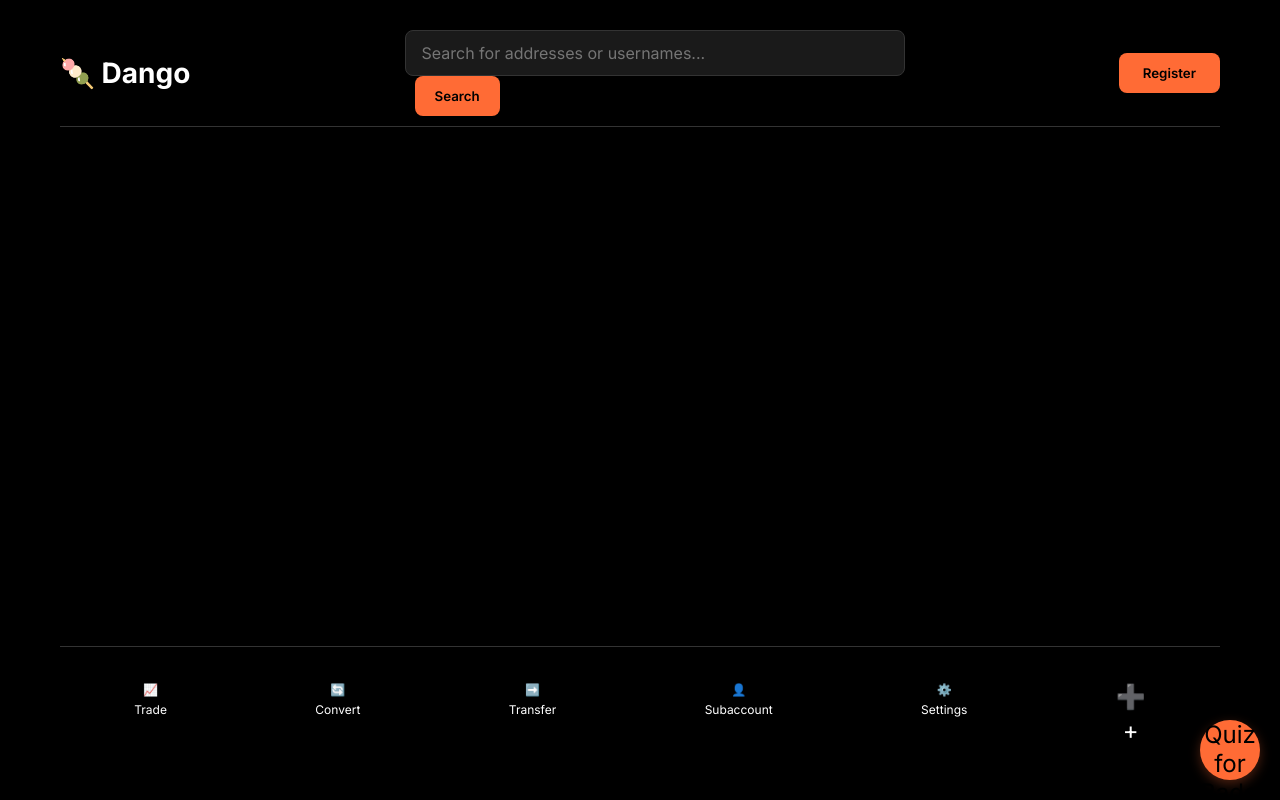
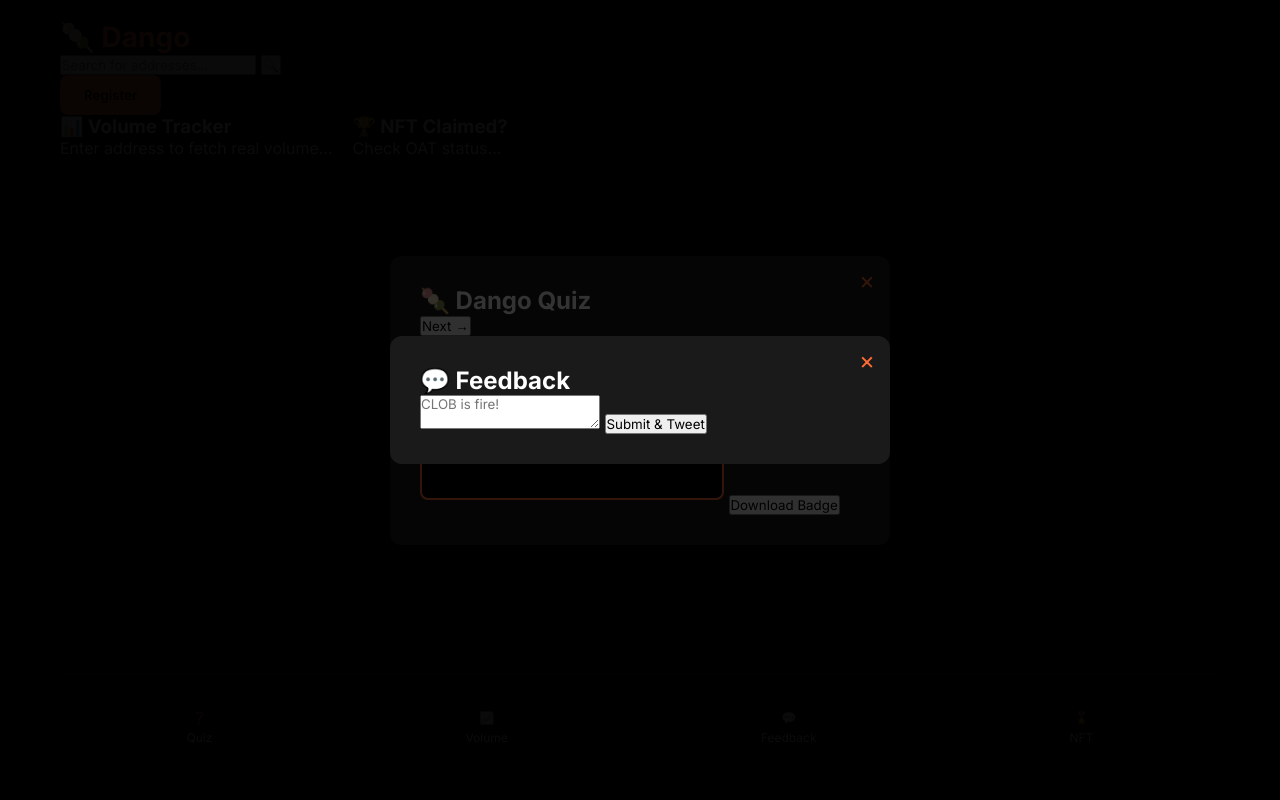
Before and after one commit to airdropbazigar-cyber/dango-testnet-hub, a plain HTML site: page index.html in a window 1280 px wide. Drawn offline with Linux system fonts and the light colour scheme.

Commit message:
Update index.html

```diff
--- a/index.html
+++ b/index.html
@@ -1,64 +1,83 @@
 <!DOCTYPE html>
 <html lang="en">
 <head>
-  <meta charset="UTF-8">
-  <meta name="viewport" content="width=device-width, initial-scale=1.0">
-  <title>🍡 Dango Portal</title>
-  <link rel="stylesheet" href="style.css">
+  <meta charset="UTF-8" />
+  <meta name="viewport" content="width=device-width, initial-scale=1.0"/>
+  <title>🍡 Dango Dashboard</title>
+  <link rel="stylesheet" href="style.css" />
   <script src="https://cdn.ethers.io/lib/ethers-5.7.2.umd.min.js"></script>
   <link href="https://fonts.googleapis.com/css2?family=Inter:wght@400;600;700&display=swap" rel="stylesheet">
 </head>
 <body>
   <div class="container">
-    <!-- Top Header -->
-    <header class="header">
-      <div class="logo">🍡 <span class="logo-text">Dango</span></div>
-      <div class="search-container">
-        <input type="text" id="search-input" placeholder="Search for addresses or usernames..." class="search-bar">
-        <button onclick="searchAddress()" class="search-btn">Search</button>
+
+    <!-- Top Bar -->
+    <header class="top-bar">
+      <div class="logo">🍡 <span>Dango</span></div>
+      <div class="search-box">
+        <input type="text" id="search-input" placeholder="Search for addresses..." />
+        <button onclick="searchAddress()">🔍</button>
       </div>
       <button class="register-btn">Register</button>
     </header>
 
-    <!-- Results Section (Volume + NFT) -->
-    <section class="results" id="results-section" style="display:none;">
-      <div class="card volume-card">
-        <h3>Volume Tracker</h3>
+    <!-- Results (Hidden Initially) -->
+    <div id="results" class="results">
+      <div class="result-card">
+        <h3>📊 Volume Tracker</h3>
         <p id="volume-result">Enter address to fetch real volume...</p>
-        <div id="volume-loading" class="loading" style="display:none;"></div>
+        <div id="volume-loading" class="spinner"></div>
       </div>
-      <div class="card nft-card">
-        <h3>NFT Claimed?</h3>
-        <p id="nft-result">Enter address to check OAT...</p>
-        <div id="nft-loading" class="loading" style="display:none;"></div>
+      <div class="result-card">
+        <h3>🏆 NFT Claimed?</h3>
+        <p id="nft-result">Check OAT status...</p>
+        <div id="nft-loading" class="spinner"></div>
       </div>
-    </section>
+    </div>
 
-    <!-- Bottom Buttons -->
+    <!-- Bottom 4 Buttons -->
     <nav class="bottom-nav">
-      <button class="nav-btn" onclick="tradeAction()"><span>📈</span> Trade</button>
-      <button class="nav-btn" onclick="convertAction()"><span>🔄</span> Convert</button>
-      <button class="nav-btn" onclick="transferAction()"><span>➡️</span> Transfer</button>
-      <button class="nav-btn" onclick="subaccountAction()"><span>👤</span> Subaccount</button>
-      <button class="nav-btn" onclick="settingsAction()"><span>⚙️</span> Settings</button>
-      <button class="nav-btn add-btn" onclick="addAction()"><span>➕</span> +</button>
+      <button class="nav-btn" onclick="openQuiz()">
+        <div class="icon">❓</div>
+        <span>Quiz</span>
+      </button>
+      <button class="nav-btn" onclick="alert('Volume Tracker Active!')">
+        <div class="icon">📈</div>
+        <span>Volume</span>
+      </button>
+      <button class="nav-btn" onclick="openFeedback()">
+        <div class="icon">💬</div>
+        <span>Feedback</span>
+      </button>
+      <button class="nav-btn" onclick="checkNFT(document.getElementById('search-input').value)">
+        <div class="icon">🎖️</div>
+        <span>NFT</span>
+      </button>
     </nav>
 
-    <!-- Quiz Button (Bottom Right) -->
-    <button class="quiz-btn" onclick="openQuiz()">Quiz for Badge</button>
   </div>
 
-  <!-- Quiz Modal (Overlay) -->
-  <div id="quiz-modal" class="modal" style="display:none;">
+  <!-- Quiz Modal -->
+  <div id="quiz-modal" class="modal">
     <div class="modal-content">
-      <span class="close" onclick="closeQuiz()">&times;</span>
-      <h2>Dango Quiz</h2>
+      <span class="close" onclick="closeQuiz()">×</span>
+      <h2>🍡 Dango Quiz</h2>
       <div id="question"></div>
       <div id="options"></div>
-      <button id="next-btn" style="display:none;">Next</button>
+      <button id="next-btn">Next →</button>
       <p id="result"></p>
-      <canvas id="badge-canvas" width="300" height="150" style="display:none;"></canvas>
-      <button id="download-badge" style="display:none;" onclick="downloadBadge()">Download Badge</button>
+      <canvas id="badge-canvas" width="300" height="150"></canvas>
+      <button id="download-badge" onclick="downloadBadge()">Download Badge</button>
+    </div>
+  </div>
+
+  <!-- Feedback Modal -->
+  <div id="feedback-modal" class="modal">
+    <div class="modal-content">
+      <span class="close" onclick="closeFeedback()">×</span>
+      <h2>💬 Feedback</h2>
+      <textarea id="feedback-text" placeholder="CLOB is fire!"></textarea>
+      <button onclick="sendFeedback()">Submit & Tweet</button>
     </div>
   </div>
 
```
